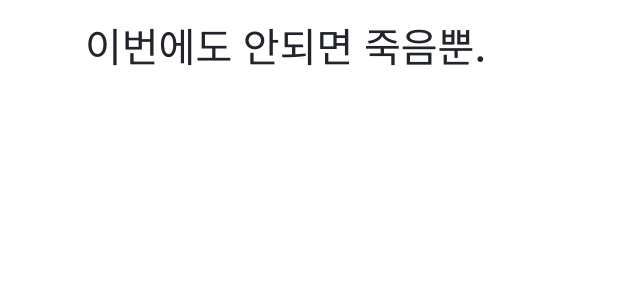
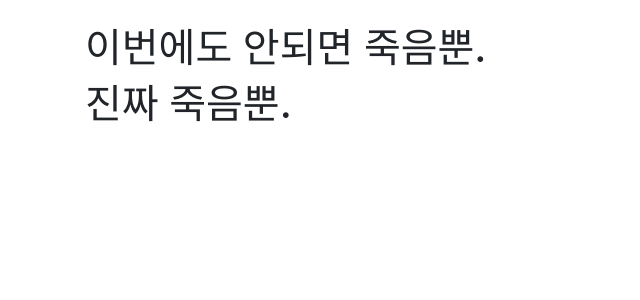
Before and after one commit to asdfg0388/practice, a Django app: page / in a window 1280 px wide. Shown: the part 94-394 px from the top of the page, without its empty margins (0-640 px from the left). Run offline with Django 3.2, Linux system fonts and the light colour scheme; some libraries are stand-ins or nearby versions.

Commit message:
second commit

```diff
--- a/boot/bootapp/templates/hello.html
+++ b/boot/bootapp/templates/hello.html
@@ -40,5 +40,6 @@
     <br>
 
     <h1>이번에도 안되면 죽음뿐.</h1>
+    <h1>진짜 죽음뿐.</h1>
     </div>
 </body>
```
